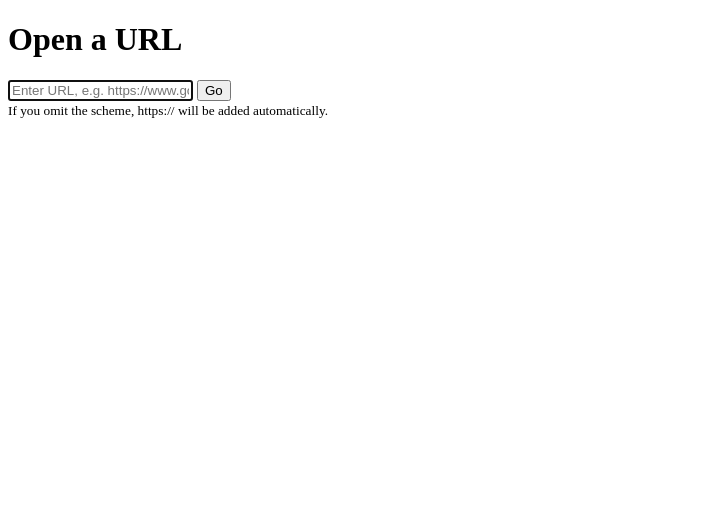
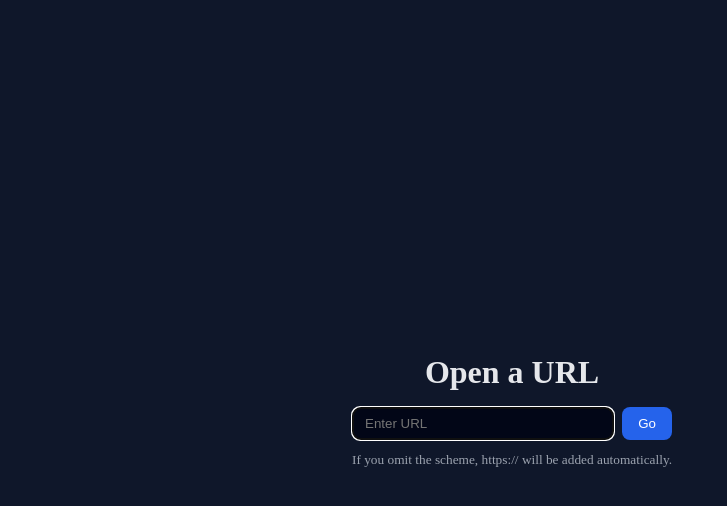
Before and after one commit to riteshnaik55/electron-web-app, an Electron app: page index.html in a window 1024 px wide. Shown: the whole page, without its empty margins (0-727 px from the left). Drawn offline with Linux system fonts and the light colour scheme.

Commit message:
Applied & Updated styling

```diff
--- a/index.html
+++ b/index.html
@@ -5,17 +5,16 @@
     <!-- https://developer.mozilla.org/en-US/docs/Web/HTTP/CSP -->
     <meta
       http-equiv="Content-Security-Policy"
-      content="default-src 'self'; script-src 'self'"
+      content="default-src 'self'; script-src 'self'; style-src 'self' 'unsafe-inline'"
     />
     <meta
       http-equiv="X-Content-Security-Policy"
-      content="default-src 'self'; script-src 'self'"
+      content="default-src 'self'; script-src 'self'; style-src 'self' 'unsafe-inline'"
     />
     <title>URL Loader</title>
     <style>
       body {
-        font-family: system-ui, -apple-system, BlinkMacSystemFont, 'Segoe UI',
-          sans-serif;
+        font-family: "Times New Roman", sans-serif;
         display: flex;
         flex-direction: column;
         align-items: center;
@@ -24,6 +23,18 @@
         margin: 0;
         background: #0f172a;
         color: #e5e7eb;
+      }
+      .container {
+        display: flex;
+        flex-direction: column;
+        align-items: center;
+        justify-content: center;
+        height: 100vh;
+        margin: 0;
+        background: #0f172a;
+        color: #e5e7eb;
+        max-width: 400px;
+        width: 100%;
       }
       h1 {
         margin-bottom: 1rem;
@@ -61,17 +72,19 @@
     </style>
   </head>
   <body>
+    <div class="container">
         <h1>Open a URL</h1>
         <form id="url-form">
         <input
             id="url-input"
             type="text"
-        placeholder="Enter URL, e.g. https://www.google.com"
+            placeholder="Enter URL"
             autocomplete="off"
         />
         <button type="submit">Go</button>
         </form>
         <small>If you omit the scheme, https:// will be added automatically.</small>
+    </div>
 
     <script src="renderer.js"></script>
   </body>
```
Lines whose indentation alone changed are shown as unchanged.
